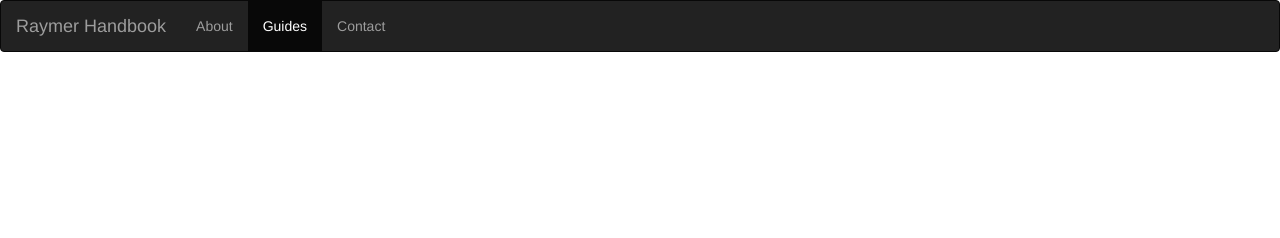
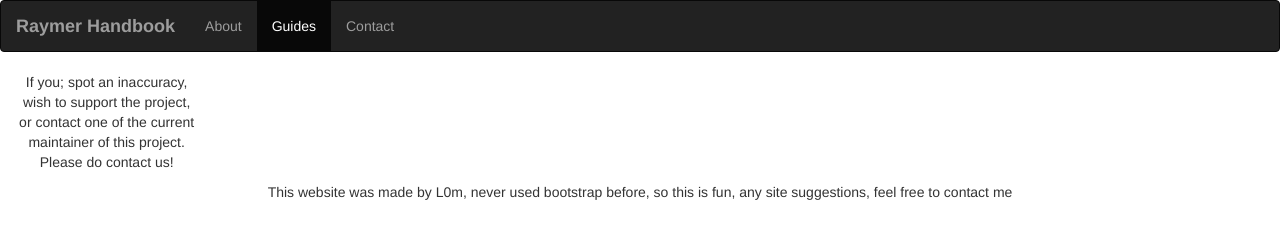
Before and after one commit to L0mRR/RaymerHandbook, a plain HTML site: page pages/guides.html in a window 1280 px wide. Drawn offline with nearby package versions, Linux system fonts and the light colour scheme.

Commit message:
Update guides.html

```diff
--- a/pages/guides.html
+++ b/pages/guides.html
@@ -6,31 +6,64 @@
         <!--Bootstrap shit-->
         <meta charset="utf-8">
         <meta name="viewport" content="width=device-width, initial-scale=1">
-        <link rel="stylesheet" href="script.css">
         <link rel="stylesheet" href="https://maxcdn.bootstrapcdn.com/bootstrap/3.4.1/css/bootstrap.min.css">
         <script src="https://ajax.googleapis.com/ajax/libs/jquery/3.6.0/jquery.min.js"></script>
         <script src="https://maxcdn.bootstrapcdn.com/bootstrap/3.4.1/js/bootstrap.min.js"></script>
+
+        <link rel="stylesheet" href="../script.css"><!--my stylesheets-->
+        <link rel="stylesheet" href="../navbarcss.css">
     </head>
 
     <body>
         <nav class="navbar navbar-inverse">
             <div class="container-fluid">
+
                 <div class="navbar-header">
+
                     <button type="button" class="navbar-toggle" data-toggle="collapse" data-target="#myNavbar">
+
                         <span class="icon-bar"></span>
                         <span class="icon-bar"></span>
                         <span class="icon-bar"></span>
+
                     </button>
-                    <a class="navbar-brand" href="#">Raymer Handbook</a>
+
+                    <a class="navbar-brand" href="#"><b>Raymer Handbook</b></a>
+
                 </div>
+
                 <div class="collapse navbar-collapse" id="myNavbar">
+
                     <ul class="nav navbar-nav">
+
                         <li><a href="../index.html">About</a></li>
-                        <li class="active"><a href="#">Guides</a></li>
+                        <li class="active"><a>Guides</a></li>
                         <li><a href="contact.html">Contact</a></li>
+
                     </ul>
+
                 </div>
+
             </div>
         </nav>
+        <div class="container-fluid text-center">
+            <div class="row content">
+
+                <div class="col-sm-2 sidenav" id="rightside"> <!--right side columns-->
+                    <p>If you; spot an inaccuracy, wish to support the project, or contact
+                        one of the current maintainer of this project. Please do contact us!</p>
+                </div>
+
+                <div class="col-sm-10 text-left" id="middle"> <!--middle-->
+
+                </div>
+
+            </div>
+        </div>
+
+        <footer class="container-fluid text-center">
+            <p>This website was made by L0m, never used bootstrap before, so this is fun, any site suggestions, feel free to contact me</p>
+        </footer>
+
     </body>
 </html>
```
